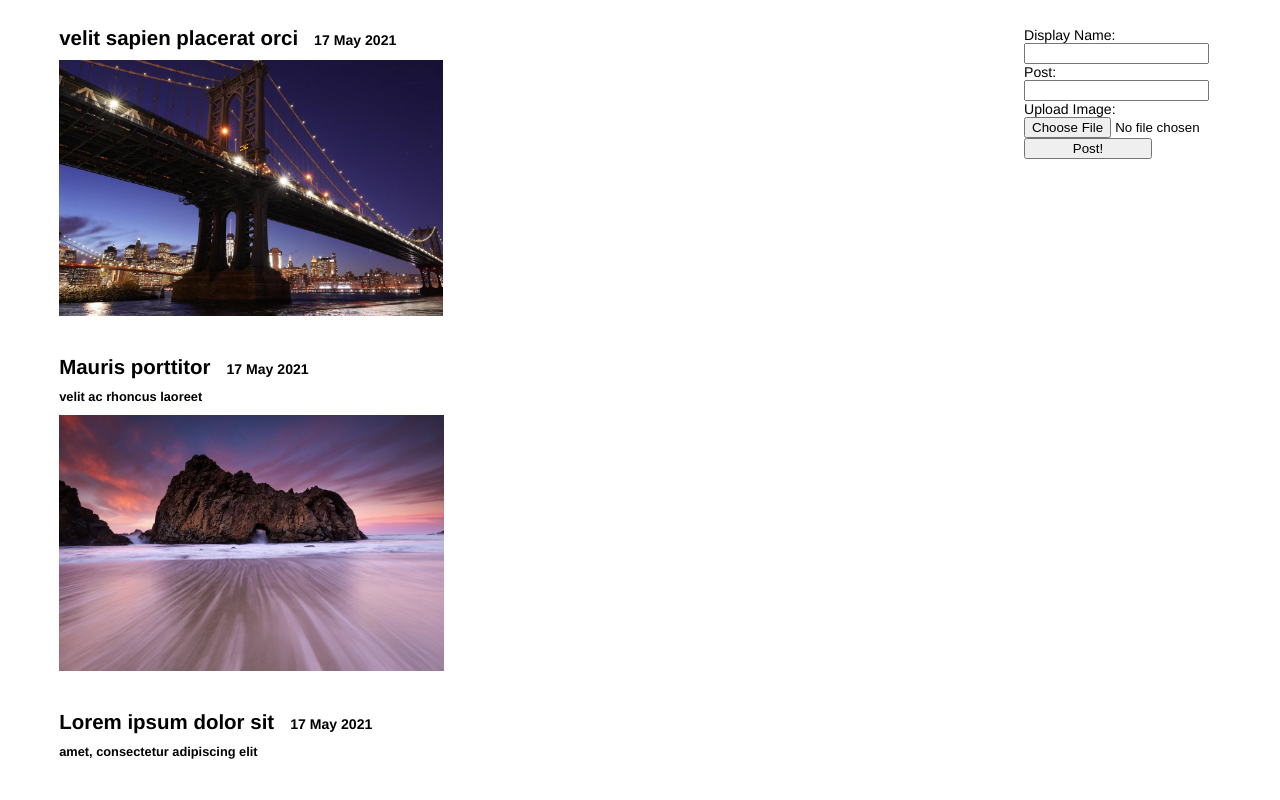
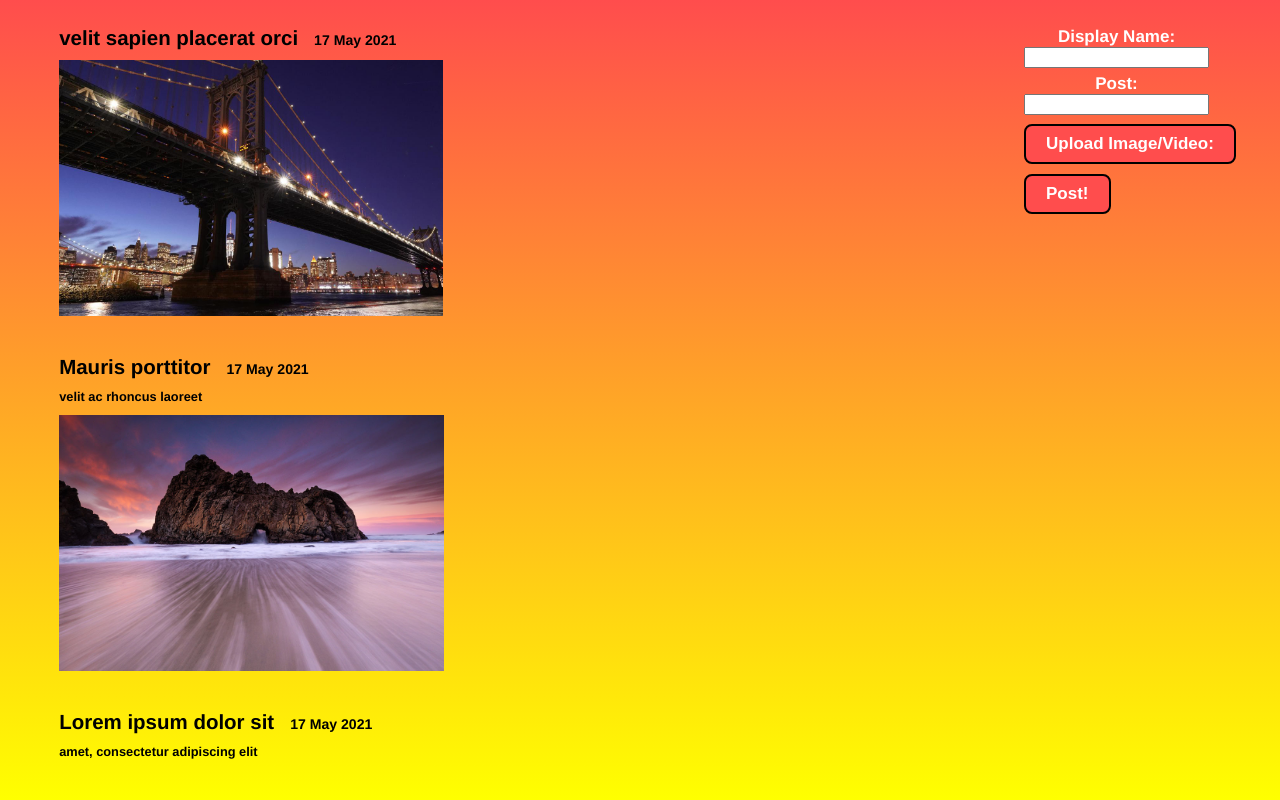
Before and after one commit to szykopyc/PostPosts, a Flask app: page / in a window 1280 px wide. Run offline with Flask 2, Linux system fonts and the light colour scheme; data comes from the database, SQL or seed files in the repository; both versions use the stored data as it was after the commit.

Commit message:
improved UI, fixed bugs

```diff
--- a/main.py
+++ b/main.py
@@ -73,7 +73,7 @@ def createPost():
         except:
           file_name=''
 
-        if file_name!='' and file_name.endswith(('.jpeg','.jpg','.png','.gif','.jfif','.mp4','.mov','.webm','.ogg','.mpeg','.m4p')):
+        if file_name!='' and file_name.endswith(('.jpeg','.jpg','.png','.gif','.jfif','.mp4','.mov','.webm','.ogg','.mpeg','.m4p','.PNG')):
           destination = 'static/files/'+file_name
         try:
           file.save(destination)
--- a/static/style.css
+++ b/static/style.css
@@ -1,3 +1,9 @@
+body {
+  background-image: linear-gradient( #ff4d4d, yellow);
+  background-attachment: fixed;
+
+}
+
 h2.author {
   display:inline;
   font-family: "HelveticaNeue-Light", "Helvetica Neue Light", "Helvetica Neue",
@@ -31,7 +37,7 @@ h2.post{
   white-space: normal;
 }
 
-.createPost {
+.createPostWrapper {
     font-family: "HelveticaNeue-Light", "Helvetica Neue Light", "Helvetica Neue",
     Helvetica, Arial, "Lucida Grande", sans-serif;
     font-size: 1.1vw;
@@ -41,6 +47,7 @@ h2.post{
     margin-right:0px;
     width: 20vw;
 }
+
 
 #submitButton {
   width: 10vw;
@@ -54,3 +61,57 @@ img {
 #deleteall {
   width:20vw;
 }
+
+.uploadBtnWrapper {
+  margin-top: 0.7vw;
+  position: relative;
+  overflow: hidden;
+  display: inline-block;
+}
+
+.btn {
+  border: 2px solid black;
+  color:  white;
+  background-color:  #ff4d4d;
+  padding: 8px 20px;
+  border-radius: 8px;
+  font-size: 17px;
+  font-weight: bold;
+}
+
+.uploadBtnWrapper input[type=file] {
+  font-size: 100px;
+  position: absolute;
+  left: 0;
+  top: 0;
+  opacity: 0;
+}
+
+.textBoxWrapper {
+  margin-top: 0.5vw;
+  position: relative;
+  overflow: hidden;
+
+}
+
+.textBox {
+  display: inline-block;
+  color:  white;
+  text-align: center;
+  font-size: 17px;
+  font-weight: bold;
+}
+
+.SubmitBtnWrapper {
+  margin-top: 0.5vw;
+  position: relative;
+  overflow: hidden;
+}
+
+.SubmitBtnWrapper input[type=submit] {
+  font-size: 100px;
+  position: absolute;
+  left: 0;
+  top: 0;
+  opacity: 0;
+}
--- a/templates/index.html
+++ b/templates/index.html
@@ -8,15 +8,26 @@
     <link rel="stylesheet" href='{{ url_for('static', filename='style.css') }}' />
 </head>
 <body>
+  <div id="background">
     <div class="container">
-        <div class="createPost">
+        <div class="createPostWrapper">
             <p>{{ noNameWarning }}</p>
             <p>{{ noContent }}</p>
             <form action="/createpost" method="post" enctype="multipart/form-data">
-                Display Name:<br><input type="text" name="authorName"><br>
-                Post:<br><input type="text" name="postContent"><br>
-                Upload Image:<br><input type = "file" name = "file" /><br>
-                <input id="submitButton" type="submit" name="login" value="Post!">
+                <div class="textBoxWrapper">
+                    <span class="textBox">Display Name:<br><input type="text" name="authorName"><br></span>
+                </div>
+                <div class="textBoxWrapper">
+                    <span class="textBox">Post:<br><input type="text" name="postContent"><br></span>
+                </div>
+                <div class="uploadBtnWrapper">
+                    <button class="btn">Upload Image/Video:</button>
+                    <input id="file"type = "file" name = "file" /><br>
+                </div>
+                <div class="SubmitBtnWrapper">
+                    <button class="btn">Post!</button>
+                    <input id="submitButton" type="submit" name="post" value="Post!">
+                </div>
             </form>
         </div>
 
@@ -26,7 +37,7 @@
         <div class="postContainer" id="firstPost">
         <h2 class="author">{{ post[2] }}</h2>&emsp;<h2 class="date">{{ post[1] }}</h2>
         <h2 class="post">{{ post[3] }}</h2>
-        {% if post[4] != '' and fileurl.endswith(('.jpeg','.jpg','.png','.gif','.jfif')):%}
+        {% if post[4] != '' and fileurl.endswith(('.jpeg','.jpg','.png','.gif','.jfif','.PNG')):%}
         <img src={{ fileurl }}>
         {% endif %}
         {% if post[4] != '' and fileurl.endswith(('.mp4','.mov','.webm','.ogg','.mpeg','.m4p')):%}
@@ -38,7 +49,7 @@
         <div class="postContainer">
         <h2 class="author">{{ post[2] }}</h2>&emsp;<h2 class="date">{{ post[1] }}</h2>
         <h2 class="post">{{ post[3] }}</h2>
-        {% if post[4] != '' and fileurl.endswith(('.jpeg','.jpg','.png','.gif','.jfif')):%}
+        {% if post[4] != '' and fileurl.endswith(('.jpeg','.jpg','.png','.gif','.jfif','.PNG')):%}
         <img src={{ fileurl }}>
         {% endif %}
         {% if post[4] != '' and fileurl.endswith(('.mp4','.mov','.webm','.ogg','.mpeg','.m4p')):%}
@@ -48,6 +59,6 @@
         {% endif %}
         {% endfor %}
     </div>
-
+  </div>
 </body>
 </html>
```
Also changed, not shown: PostPosts.db, static/files/sample1.jfif (added), static/files/sample2.jfif (added).
